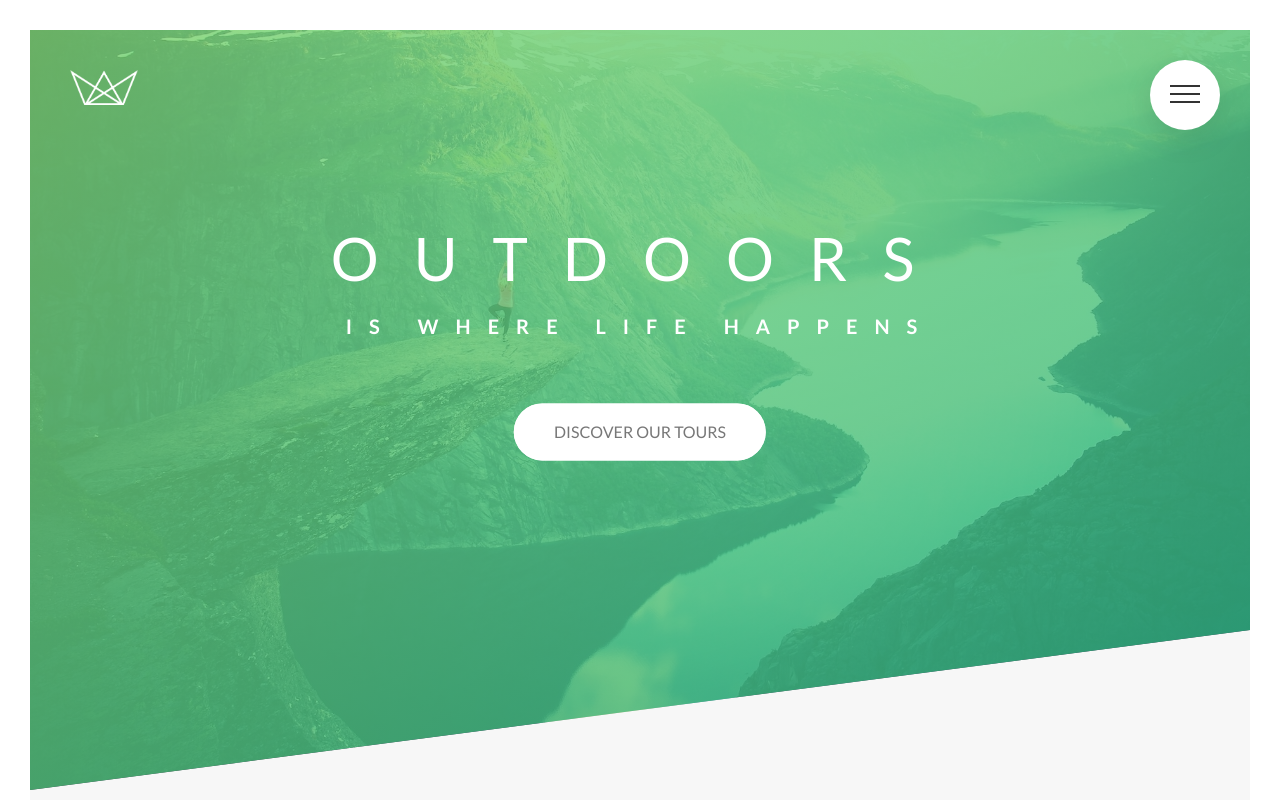
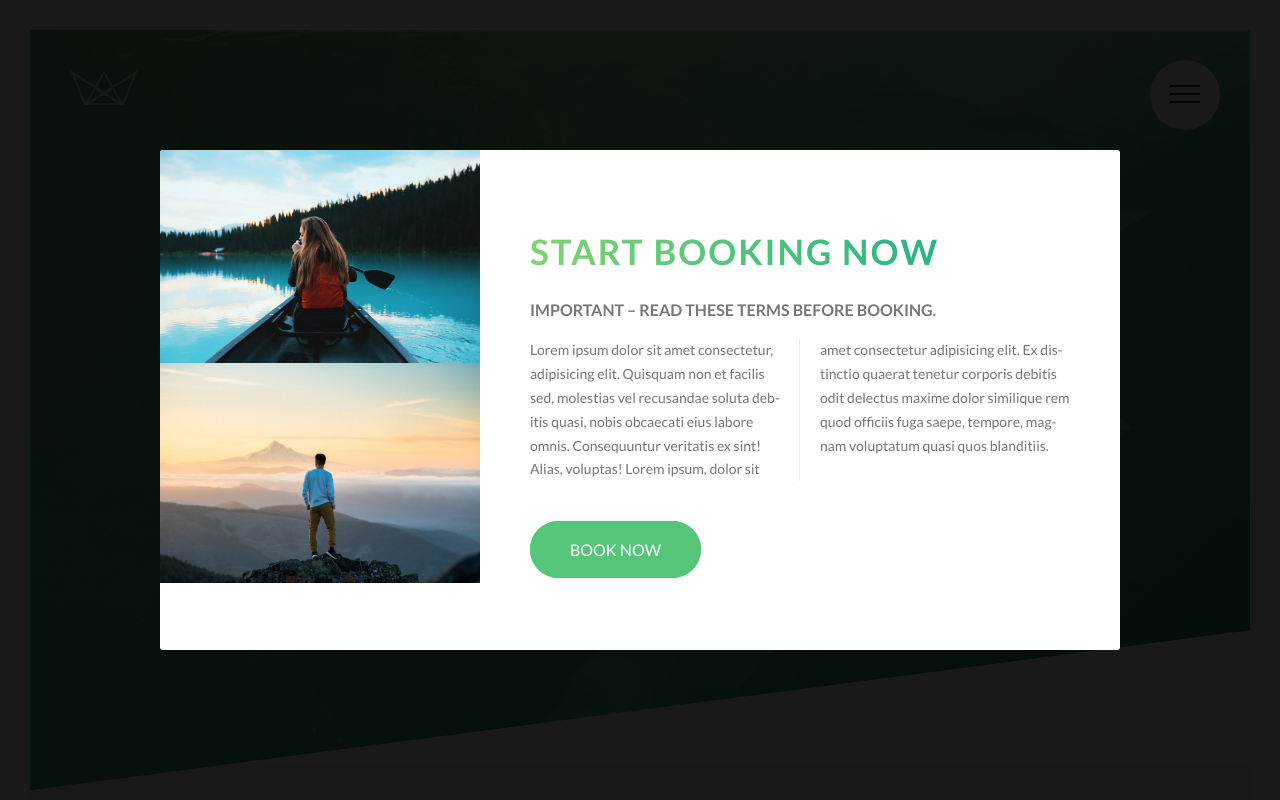
Before and after one commit to Malaxor/Advanced_CSS_and_Sass, a website: page Natours/index.html in a window 1280 px wide. Shown: the top 800 px of the page. Drawn offline with Linux system fonts and the light colour scheme.

Commit message:
natours project: building a modal (part 1)

```diff
--- a/Natours/index.html
+++ b/Natours/index.html
@@ -336,6 +336,24 @@
             </div>
          </div>
       </footer>
+      <div class="popup">
+         <div class="popup__content">
+            <div class="popup__left">
+               <img src="img/nat-8.jpg" alt="tour photo" class="popup__img">
+               <img src="img/nat-9.jpg" alt="tour photo" class="popup__img">
+            </div>
+            <div class="popup__right">
+               <h2 class="heading-secondary u-margin-bottom-small">Start booking now</h2>
+               <h3 class="heading-tertiary u-margin-bottom-small">
+                  Important &ndash; Read these terms before booking.
+               </h3>
+               <p class="popup__text">
+                  Lorem ipsum dolor sit amet consectetur, adipisicing elit. Quisquam non et facilis sed, molestias vel recusandae soluta debitis quasi, nobis obcaecati eius labore omnis. Consequuntur veritatis ex sint! Alias, voluptas! Lorem ipsum, dolor sit amet consectetur adipisicing elit. Ex distinctio quaerat tenetur corporis debitis odit delectus maxime dolor similique rem quod officiis fuga saepe, tempore, magnam voluptatum quasi quos blanditiis.
+               </p>
+               <a href="#" class="btn btn--green">Book now</a>
+            </div>
+         </div>
+      </div>
    </body>
 </html>
 <p></p>
--- a/Natours/sass/abstracts/_mixins.scss
+++ b/Natours/sass/abstracts/_mixins.scss
@@ -5,7 +5,7 @@
       clear: both;
    }
 }
-@mixin centerHV {
+@mixin absCenterHV {
    position: absolute;
    top: 50%;
    left: 50%;
--- /dev/null
+++ b/Natours/sass/components/_popup.scss
@@ -0,0 +1,41 @@
+.popup {
+   background-color: rgba($color-black, .9);
+   height: 100vh;
+   width: 100%;
+   position: fixed;
+   top: 0;
+   left: 0;
+   z-index: 5;
+
+   &__content {
+      @include absCenterHV;
+      width: 75%;
+      background-color: $color-white;
+      height: 50rem;
+      border-radius: 3px;
+      display: table;
+      overflow: hidden;
+   }
+   &__left {
+      width: 33.33%;
+      display: table-cell;
+   }
+   &__right {
+      width: 66.66%;
+      display: table-cell;
+      vertical-align: middle;
+      padding: 3rem 5rem;
+   }
+   &__img {
+      display: block;
+      width: 100%;
+   }
+   &__text {
+      font-size: 1.4rem;
+      margin-bottom: 4rem;
+      column-count: 2;
+      column-gap: 4rem;
+      column-rule: 1px solid $color-grey-light-2;
+      hyphens: auto;
+   }
+}
--- a/Natours/sass/layout/_navigation.scss
+++ b/Natours/sass/layout/_navigation.scss
@@ -37,7 +37,7 @@
       transition: all .8s cubic-bezier(0.86, 0, 0.07, 1);
    }
    &__list {
-      @include centerHV;
+      @include absCenterHV;
       text-align: center;
    }
    &__item {
--- a/Natours/sass/main.scss
+++ b/Natours/sass/main.scss
@@ -14,6 +14,7 @@
 @import "components/_story";
 @import "components/_bg-video";
 @import "components/_form";
+@import "components/_popup";
 
 @import "layout/_header";
 @import "layout/_grid";
```
Also changed, not shown: Natours/css/style.css, 1 other file.
